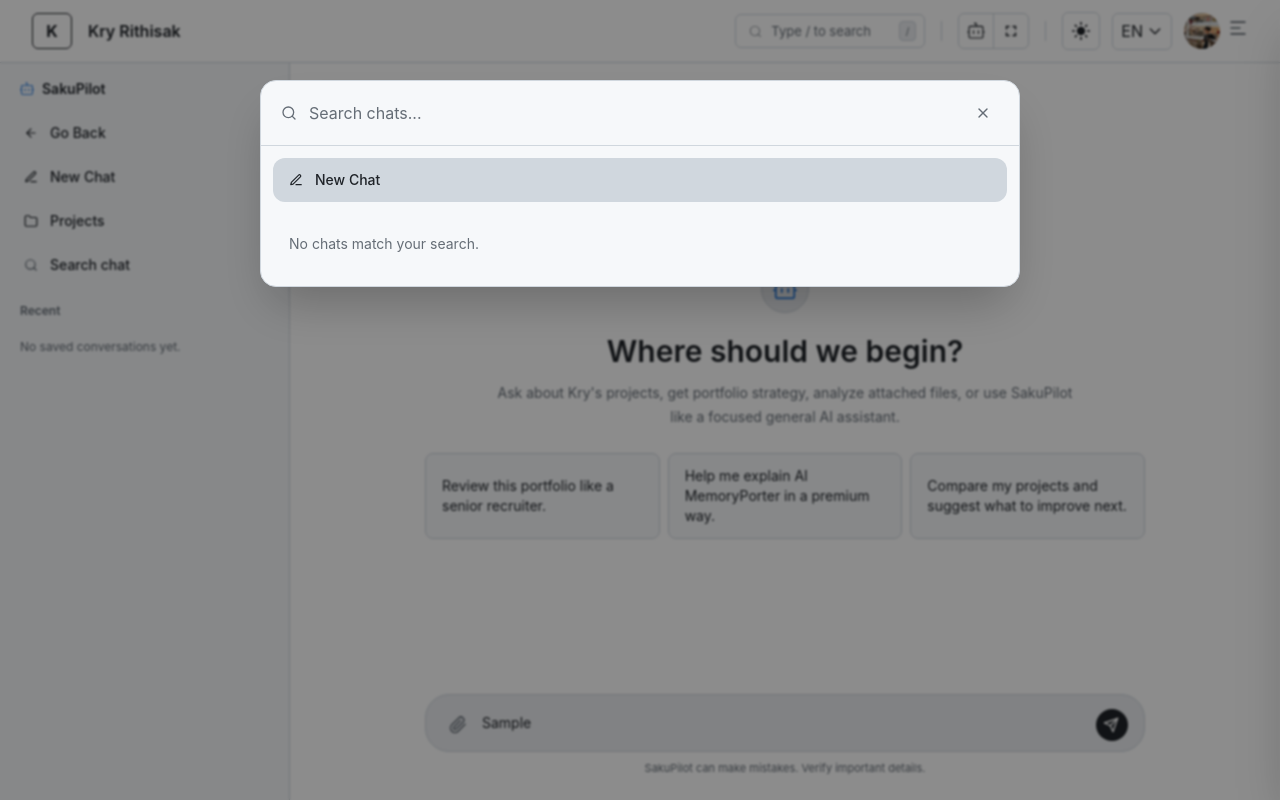
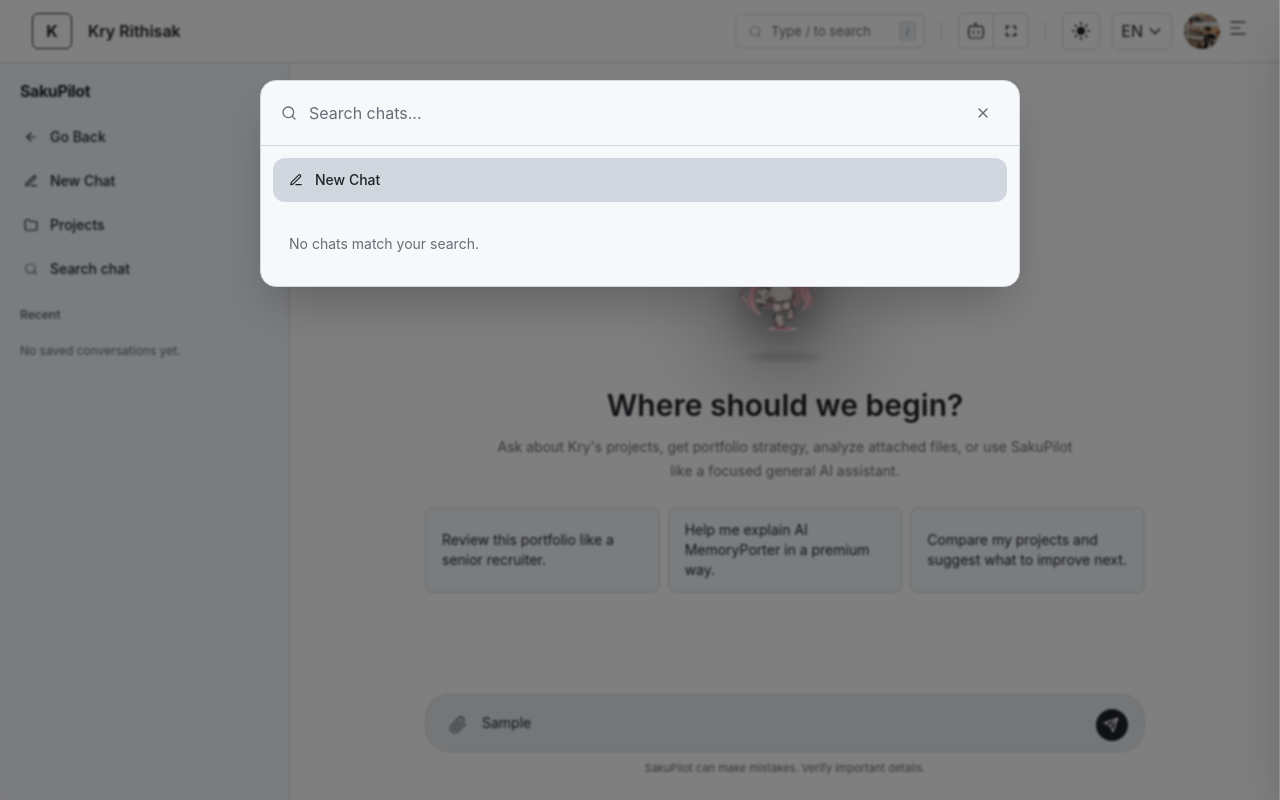
Before and after one commit to LiebeandSkye/Portfolio, a React (Vite) app: page /sakupilot in a window 1280 px wide. Both pictures are taken after typing "Sample" into the empty fields and a click on the button "Search chat". Built offline with nearby package versions, Linux system fonts and the light colour scheme.

Commit message:
uses sakupilot image & overlay gradient fix

```diff
--- a/src/components/Header/BotButton.jsx
+++ b/src/components/Header/BotButton.jsx
@@ -39,7 +39,7 @@
                 onClick={() => setIsChatOpen(!isChatOpen)}
                 className="fixed bottom-8 right-4 md:w-32 md:h-32 w-24 h-24 text-white bg-transparent flex items-center justify-center hover:scale-105 transition-transform z-[60] cursor-pointer"
             >
-                <img src={SakuPilotIcon} alt="SakuPilotIcon" className="absolute top-1/2 left-1/2 transform -translate-x-1/2 -translate-y-1/2 w-full h-full" />
+                <img src={SakuPilotIcon} alt="SakuPilotIcon" className="absolute top-1/2 left-1/2 transform -translate-x-1/2 -translate-y-1/2 w-full h-full select-none pointer-events-none" draggable={false} />
             </button>
 
             {/* Chat Window */}
--- a/src/components/Header/Header.jsx
+++ b/src/components/Header/Header.jsx
@@ -90,7 +90,8 @@
                                 alt="SakuPilot"
                                 width="144"
                                 height="144"
-                                className="absolute top-1/2 left-1/2 transform -translate-x-1/2 -translate-y-1/2 w-full h-full"
+                                className="absolute top-1/2 left-1/2 transform -translate-x-1/2 -translate-y-1/2 w-full h-full select-none pointer-events-none"
+                                draggable={false}
                             />
                         </button>
                     )}
--- a/src/components/SakuPilot/ChatView.jsx
+++ b/src/components/SakuPilot/ChatView.jsx
@@ -1,10 +1,10 @@
 import React, { memo } from 'react';
 import { motion } from 'framer-motion';
-import { GoDependabot } from "react-icons/go";
 import { IoDocumentOutline } from "react-icons/io5";
 import { HiOutlineCodeBracket } from "react-icons/hi2";
 import MessageContent from './MessageContent';
 import BotMessage from './BotMessage';
+import SakuPilotIcon from '../../assets/Tools/SakuPilotIcon.poster.png';
 
 /**
  * ChatView — renders committed messages only.
@@ -43,9 +43,9 @@
                         animate={{ opacity: 1, y: 0 }}
                         className="flex flex-col gap-2"
                     >
-                        <div className="flex items-center gap-2 mb-1">
-                            <div className="w-7 h-7 rounded-full bg-(--pixel) border border-(--border-light) flex items-center justify-center flex-shrink-0">
-                                <GoDependabot size={15} className="text-(--sucess)" />
+                        <div className="flex items-center gap-2.5 mb-1">
+                            <div className="relative w-9 h-9 rounded-xl bg-gradient-to-b from-white/20 via-(--pixel2) to-black/20 dark:from-white/10 dark:via-(--pixel2) dark:to-black/40 border border-black/10 dark:border-white/10 flex items-center justify-center flex-shrink-0 shadow-[inset_0_1px_1px_rgba(255,255,255,0.2),0_2px_8px_rgba(0,0,0,0.15)] select-none">
+                                <img src={SakuPilotIcon} alt="SakuPilot" className="w-full h-full object-contain p-0.5 filter drop-shadow-[0_2px_4px_rgba(0,0,0,0.3)] select-none pointer-events-none" draggable={false} />
                             </div>
                             <p className="text-xs text-(--text-gray)">
                                 Ask me anything about{' '}
@@ -89,11 +89,11 @@
 
                 {/* Thinking dots */}
                 {isThinking && (
-                    <div className="flex items-center gap-2">
-                        <div className="flex-shrink-0 w-7 h-7 rounded-full bg-(--pixel) border border-(--border-light) flex items-center justify-center">
-                            <GoDependabot size={14} className="text-(--sucess)" />
+                    <div className="flex items-center gap-2.5">
+                        <div className="relative flex-shrink-0 w-9 h-9 rounded-xl bg-gradient-to-b from-white/20 via-(--pixel2) to-black/20 dark:from-white/10 dark:via-(--pixel2) dark:to-black/40 border border-black/10 dark:border-white/10 flex items-center justify-center shadow-[inset_0_1px_1px_rgba(255,255,255,0.2),0_2px_8px_rgba(0,0,0,0.15)] select-none">
+                            <img src={SakuPilotIcon} alt="SakuPilot" className="w-full h-full object-contain p-0.5 filter drop-shadow-[0_2px_4px_rgba(0,0,0,0.3)] select-none pointer-events-none" draggable={false} />
                         </div>
-                        <span className="animate-thinking text-sm">
+                        <span className="animate-thinking text-sm font-medium">
                             SakuPilot is thinking...
                         </span>
                     </div>
@@ -106,10 +106,10 @@
 // ─── Individual message bubble — memoized so it never re-renders after commit ─
 const MessageBubble = memo(function MessageBubble({ msg, isUser, handleNavigate }) {
     return (
-        <div className={`flex gap-2 ${isUser ? 'justify-end' : 'justify-start items-start'} w-full min-w-0`}>
+        <div className={`flex gap-2.5 ${isUser ? 'justify-end' : 'justify-start items-start'} w-full min-w-0`}>
             {!isUser && (
-                <div className="flex-shrink-0 w-7 h-7 rounded-full bg-(--pixel) border border-(--border-light) flex items-center justify-center mt-0.5">
-                    <GoDependabot size={14} className="text-(--sucess)" />
+                <div className="relative flex-shrink-0 w-9 h-9 rounded-xl bg-gradient-to-b from-white/20 via-(--pixel2) to-black/20 dark:from-white/10 dark:via-(--pixel2) dark:to-black/40 border border-black/10 dark:border-white/10 flex items-center justify-center mt-0.5 shadow-[inset_0_1px_1px_rgba(255,255,255,0.2),0_2px_8px_rgba(0,0,0,0.15)] select-none">
+                    <img src={SakuPilotIcon} alt="SakuPilot" className="w-full h-full object-contain p-0.5 filter drop-shadow-[0_2px_4px_rgba(0,0,0,0.3)] select-none pointer-events-none" draggable={false} />
                 </div>
             )}
             <div className={`
--- a/src/components/SakuPilot/HomeView.jsx
+++ b/src/components/SakuPilot/HomeView.jsx
@@ -1,16 +1,17 @@
 import React, { memo } from 'react';
-import { GoArrowRight, GoDependabot } from "react-icons/go";
+import { GoArrowRight } from "react-icons/go";
 import { IoSearchOutline } from "react-icons/io5";
 import Kry_Rithisak from '../../assets/Kry_Rithisak.optimized.jpg';
+import SakuPilotIcon from '../../assets/Tools/SakuPilotIcon.poster.png';
 
 // memo — only re-renders when filteredProjects or searchQuery changes
 const HomeView = memo(function HomeView({ filteredProjects, searchQuery, setSearchQuery, startChat, t }) {
     return (
         <div className="flex flex-col items-center p-6">
-            <div className="relative w-24 h-24 flex items-center justify-center mb-6 mt-4">
-                <div className="absolute inset-0 rounded-full bg-gradient-to-tr from-[#3fb950] via-[#ab7df8] to-[#2f81f7] animate-rotate-gradient blur-[1px]" />
-                <div className="absolute inset-[3px] bg-(--pixel) rounded-full flex items-center justify-center">
-                    <GoDependabot size={40} className="text-(--text-light)" />
+            <div className="relative w-24 h-24 flex items-center justify-center mb-6 mt-4 select-none">
+                <div className="absolute inset-0 rounded-full bg-gradient-to-b from-white/30 via-neutral-500/20 to-black/40 dark:from-white/15 dark:via-neutral-700/20 dark:to-black/60 blur-[3px] opacity-90 pointer-events-none" />
+                <div className="absolute inset-[3px] bg-gradient-to-b from-white/20 via-(--pixel2) to-black/20 dark:from-white/10 dark:via-(--pixel2) dark:to-black/40 border border-black/10 dark:border-white/10 rounded-full flex items-center justify-center p-2 shadow-[inset_0_2px_4px_rgba(255,255,255,0.2)] select-none">
+                    <img src={SakuPilotIcon} alt="SakuPilot" className="w-full h-full object-contain filter drop-shadow-[0_8px_12px_rgba(0,0,0,0.35)] select-none pointer-events-none" draggable={false} />
                 </div>
             </div>
 
--- a/src/components/SakuPilot/SakuPilot.jsx
+++ b/src/components/SakuPilot/SakuPilot.jsx
@@ -3,7 +3,7 @@
 import { useNavigate } from 'react-router-dom';
 import { IoClose, IoAddOutline } from "react-icons/io5";
 import { HiOutlineCodeBracket } from "react-icons/hi2";
-import { GoDependabot } from "react-icons/go";
+import SakuPilotIcon from '../../assets/Tools/SakuPilotIcon.poster.png';
 
 import Projects from '../../Data/Projects';
 import { getGroqResponse } from '../../Utils/groq';
@@ -335,8 +335,8 @@
                         {/* Header */}
                         <div className="flex-shrink-0 p-4 border-b border-(--border-light) flex justify-between items-center">
                             <div className="flex items-center gap-2">
-                                <div className="w-6 h-6 rounded-full bg-(--pixel) border border-(--border-light) flex items-center justify-center">
-                                    <GoDependabot size={14} className="text-(--sucess)" />
+                                <div className="relative w-7 h-7 rounded-lg bg-gradient-to-b from-white/20 via-(--pixel2) to-black/20 dark:from-white/10 dark:via-(--pixel2) dark:to-black/40 border border-black/10 dark:border-white/10 flex items-center justify-center shadow-[inset_0_1px_1px_rgba(255,255,255,0.2)] select-none">
+                                    <img src={SakuPilotIcon} alt="SakuPilot" className="w-full h-full object-contain p-0.5 filter drop-shadow-[0_2px_4px_rgba(0,0,0,0.3)] select-none pointer-events-none" draggable={false} />
                                 </div>
                                 <span className="text-sm font-semibold text-(--text-light)">SakuPilot</span>
                             </div>
--- a/src/components/SakuPilot/TypingMessage.jsx
+++ b/src/components/SakuPilot/TypingMessage.jsx
@@ -1,6 +1,6 @@
 import React, { memo } from 'react';
-import { GoDependabot } from "react-icons/go";
 import BotMessage from './BotMessage';
+import SakuPilotIcon from '../../assets/Tools/SakuPilotIcon.poster.png';
 
 /**
  * TypingMessage — isolated component that updates every 30ms during typing.
@@ -11,11 +11,17 @@
  */
 const TypingMessage = memo(function TypingMessage({ content, onNavigate }) {
     return (
-        <div className="flex gap-2 justify-start items-start px-4 pb-2 w-full min-w-0">
-            <div className="flex-shrink-0 w-7 h-7 rounded-full bg-(--pixel) border border-(--border-light) flex items-center justify-center mt-0.5">
-                <GoDependabot size={14} className="text-(--sucess)" />
+        <div className="flex gap-3 justify-start items-start w-full min-w-0">
+            <div className="relative mt-0.5 flex h-11 w-11 sm:h-12 sm:w-12 shrink-0 items-center justify-center select-none">
+                <div className="absolute inset-0 rounded-2xl bg-gradient-to-b from-white/20 via-(--pixel2) to-black/20 dark:from-white/10 dark:via-(--pixel2) dark:to-black/40 border border-black/10 dark:border-white/10 shadow-[inset_0_1px_1px_rgba(255,255,255,0.2),0_4px_12px_rgba(0,0,0,0.15)]" />
+                <img
+                    src={SakuPilotIcon}
+                    alt="SakuPilot"
+                    className="relative z-10 w-full h-full object-contain p-1 filter drop-shadow-[0_4px_6px_rgba(0,0,0,0.35)] drop-shadow-[0_1px_2px_rgba(0,0,0,0.2)] select-none pointer-events-none"
+                    draggable={false}
+                />
             </div>
-            <div className="min-w-0 max-w-[85%] rounded-xl text-sm overflow-visible px-1 py-0.5">
+            <div className="min-w-0 max-w-[88%] rounded-xl text-sm overflow-visible py-1">
                 <BotMessage content={content} onNavigate={onNavigate} />
             </div>
         </div>
--- a/src/pages/ImmersiveSakuPilot.jsx
+++ b/src/pages/ImmersiveSakuPilot.jsx
@@ -1,4 +1,5 @@
 import React, { useCallback, useEffect, useMemo, useRef, useState } from 'react';
+import { createPortal } from 'react-dom';
 import { motion, AnimatePresence } from 'framer-motion';
 import { useNavigate } from 'react-router-dom';
 
@@ -22,8 +23,8 @@
     FiClock
 } from 'react-icons/fi';
 import { BsPinAngle, BsPinAngleFill } from 'react-icons/bs';
-import { GoDependabot } from 'react-icons/go';
 
+import SakuPilotIcon from '../assets/Tools/SakuPilotIcon.poster.png';
 import GroqIcon from '../assets/Tools/chatgpt.png';
 import GeminiIcon from '../assets/Models/gemini.jpg';
 
@@ -99,6 +100,15 @@
         document.addEventListener('mousedown', handleClickOutside);
         return () => document.removeEventListener('mousedown', handleClickOutside);
     }, []);
+
+    useEffect(() => {
+        if (!isSearchOpen) return;
+        const handleKeyDown = (e) => {
+            if (e.key === 'Escape') setIsSearchOpen(false);
+        };
+        window.addEventListener('keydown', handleKeyDown);
+        return () => window.removeEventListener('keydown', handleKeyDown);
+    }, [isSearchOpen]);
 
     useEffect(() => {
         // Close sidebar by default on mobile
@@ -380,10 +390,9 @@
                     >
                         <div className="w-[290px] h-full flex flex-col p-3">
                     <div className="mb-3 flex items-center justify-between px-2 py-1">
-                        <div className="flex items-center gap-2 text-sm font-semibold">
-                            <GoDependabot className="text-(--sucess)" />
+                        <span className="text-base font-bold tracking-tight text-(--text-light)">
                             SakuPilot
-                        </div>
+                        </span>
                         <button className="rounded-md p-2 hover:bg-(--pixel-hover) md:hidden" onClick={() => setIsSidebarOpen(false)} aria-label="Close sidebar">
                             <FiX />
                         </button>
@@ -725,9 +734,33 @@
                 <div ref={scrollRef} onScroll={handleScroll} className="no-scrollbar flex-1 overflow-y-auto px-3 py-6 sm:px-5 md:px-6 min-h-0">
                     {activeConversation.messages.length === 0 ? (
                         <div className="mx-auto flex min-h-full max-w-[720px] flex-col items-center justify-center text-center">
-                            <div className="mb-5 flex h-12 w-12 items-center justify-center rounded-full border border-(--border-light) bg-(--pixel)">
-                                <GoDependabot size={24} className="text-(--sucess)" />
+                            {/* 3D Floating Mascot with Optical Depth Illusion */}
+                            <div className="relative mb-6 flex flex-col items-center justify-center select-none">
+                                {/* Ambient Monochrome Depth Glow */}
+                                <div className="absolute -inset-6 rounded-full bg-gradient-to-b from-white/30 via-neutral-400/20 to-black/30 dark:from-white/15 dark:via-neutral-700/20 dark:to-black/60 blur-2xl pointer-events-none" />
+
+                                {/* Floating 3D Character */}
+                                <motion.div
+                                    animate={{ y: [0, -8, 0] }}
+                                    transition={{ duration: 3.2, repeat: Infinity, ease: 'easeInOut' }}
+                                    className="relative z-10 w-28 h-28 sm:w-36 sm:h-36 flex items-center justify-center select-none pointer-events-none"
+                                >
+                                    <img
+                                        src={SakuPilotIcon}
+                                        alt="SakuPilot"
+                                        className="w-full h-full object-contain filter drop-shadow-[0_16px_20px_rgba(0,0,0,0.45)] drop-shadow-[0_4px_8px_rgba(0,0,0,0.25)] drop-shadow-[0_1px_2px_rgba(255,255,255,0.2)] select-none pointer-events-none"
+                                        draggable={false}
+                                    />
+                                </motion.div>
+
+                                {/* 3D Optical Ground Shadow (dynamic height illusion) */}
+                                <motion.div
+                                    animate={{ scale: [1, 0.72, 1], opacity: [0.55, 0.22, 0.55] }}
+                                    transition={{ duration: 3.2, repeat: Infinity, ease: 'easeInOut' }}
+                                    className="w-20 sm:w-24 h-3 -mt-1 rounded-[50%] bg-black/45 dark:bg-black/70 blur-[3px] select-none pointer-events-none"
+                                />
                             </div>
+
                             <h2 className="mb-3 text-2xl font-semibold md:text-3xl">{t('sakupilot.immersive.whereToBegin')}</h2>
                             <p className="mb-6 max-w-xl text-sm leading-6 text-(--text-gray)">
                                 {t('sakupilot.immersive.description')}
@@ -760,15 +793,21 @@
                                 />
                             )}
                             {isThinking && !typingMessage && (
-                                <div className="flex items-center gap-3">
+                                <div className="flex items-center gap-3.5">
                                     <motion.div
-                                        animate={{ scale: [1, 1.12, 1] }}
-                                        transition={{ duration: 1.4, repeat: Infinity, ease: 'easeInOut' }}
-                                        className="flex h-8 w-8 shrink-0 items-center justify-center rounded-full border border-(--border-light) bg-(--pixel2)"
+                                        animate={{ y: [0, -3, 0] }}
+                                        transition={{ duration: 1.5, repeat: Infinity, ease: 'easeInOut' }}
+                                        className="relative flex h-11 w-11 sm:h-12 sm:w-12 shrink-0 items-center justify-center select-none"
                                     >
-                                        <GoDependabot className="text-(--sucess)" />
+                                        <div className="absolute inset-0 rounded-2xl bg-gradient-to-b from-white/20 via-(--pixel2) to-black/20 dark:from-white/10 dark:via-(--pixel2) dark:to-black/40 border border-black/10 dark:border-white/10 shadow-[inset_0_1px_1px_rgba(255,255,255,0.25),0_4px_12px_rgba(0,0,0,0.2)] animate-pulse" />
+                                        <img
+                                            src={SakuPilotIcon}
+                                            alt="SakuPilot"
+                                            className="relative z-10 w-full h-full object-contain p-1 filter drop-shadow-[0_4px_8px_rgba(0,0,0,0.4)] select-none pointer-events-none"
+                                            draggable={false}
+                                        />
                                     </motion.div>
-                                    <span className="animate-thinking text-sm">{t('sakupilot.immersive.thinking')}</span>
+                                    <span className="animate-thinking text-sm font-medium">{t('sakupilot.immersive.thinking')}</span>
                                 </div>
                             )}
 
@@ -845,9 +884,17 @@
                 </div>
             </div>
 
-            {isSearchOpen && (
-                <div className="fixed inset-0 z-[120] flex items-start justify-center bg-black/45 px-4 pt-20 backdrop-blur-[1px]">
-                    <div className="flex max-h-[70vh] w-full max-w-[760px] flex-col overflow-hidden rounded-2xl border border-(--border-light) bg-(--pixel2) shadow-2xl">
+            {isSearchOpen && typeof document !== 'undefined' && createPortal(
+                <div
+                    className="fixed inset-0 z-[9999] flex items-start justify-center bg-black/50 px-4 pt-20 backdrop-blur-[1px] cursor-pointer"
+                    onClick={() => setIsSearchOpen(false)}
+                    role="dialog"
+                    aria-modal="true"
+                >
+                    <div
+                        className="flex max-h-[70vh] w-full max-w-[760px] flex-col overflow-hidden rounded-2xl border border-(--border-light) bg-(--pixel2) shadow-2xl cursor-default"
+                        onClick={(e) => e.stopPropagation()}
+                    >
                         <div className="flex items-center gap-3 border-b border-(--border-light) px-5 py-4">
                             <FiSearch className="shrink-0 text-(--text-gray)" />
                             <input
@@ -860,14 +907,14 @@
                                     if (event.key === 'Escape') setIsSearchOpen(false);
                                 }}
                             />
-                            <button onClick={() => setIsSearchOpen(false)} className="rounded-md p-2 text-(--text-gray) hover:bg-(--pixel-hover) hover:text-(--text-light)" aria-label="Close search">
+                            <button onClick={() => setIsSearchOpen(false)} className="rounded-md p-2 text-(--text-gray) hover:bg-(--pixel-hover) hover:text-(--text-light) cursor-pointer" aria-label="Close search">
                                 <FiX />
                             </button>
                         </div>
                         <div className="no-scrollbar flex-1 overflow-y-auto p-3">
                             <button
                                 onClick={handleNewChat}
-                                className="mb-3 flex w-full items-center gap-3 rounded-xl bg-(--pixel-hover) px-4 py-3 text-left text-sm font-medium"
+                                className="mb-3 flex w-full items-center gap-3 rounded-xl bg-(--pixel-hover) px-4 py-3 text-left text-sm font-medium cursor-pointer"
                             >
                                 <FiEdit3 />
                                 {t('sakupilot.immersive.newChat')}
@@ -921,7 +968,8 @@
                             )}
                         </div>
                     </div>
-                </div>
+                </div>,
+                document.body
             )}
         </section>
     );
@@ -938,8 +986,14 @@
             transition={{ duration: 0.32, ease: [0.16, 1, 0.3, 1] }}
         >
             {!isUser && (
-                <div className="mt-1 flex h-8 w-8 shrink-0 items-center justify-center rounded-full border border-(--border-light) bg-(--pixel2)">
-                    <GoDependabot className="text-(--sucess)" />
+                <div className="relative mt-0.5 flex h-11 w-11 sm:h-12 sm:w-12 shrink-0 items-center justify-center select-none">
+                    <div className="absolute inset-0 rounded-2xl bg-gradient-to-b from-white/20 via-(--pixel2) to-black/20 dark:from-white/10 dark:via-(--pixel2) dark:to-black/40 border border-black/10 dark:border-white/10 shadow-[inset_0_1px_1px_rgba(255,255,255,0.2),0_4px_12px_rgba(0,0,0,0.15)]" />
+                    <img
+                        src={SakuPilotIcon}
+                        alt="SakuPilot"
+                        className="relative z-10 w-full h-full object-contain p-1 filter drop-shadow-[0_4px_6px_rgba(0,0,0,0.35)] drop-shadow-[0_1px_2px_rgba(0,0,0,0.2)] select-none pointer-events-none transition-transform duration-200 hover:scale-110"
+                        draggable={false}
+                    />
                 </div>
             )}
             <div className={`min-w-0 max-w-[88%] overflow-visible ${isUser ? 'rounded-2xl bg-(--pixel) px-4 py-3' : 'py-1'}`}>
```
Also changed, not shown: src/components/Info.jsx (+22 -2 lines), src/components/InfoMobile.jsx (+23 -3 lines), src/components/quiz/ConfirmQuitModal.jsx (+6 -2 lines), src/components/ui/Drawer.jsx (+25 -4 lines).
